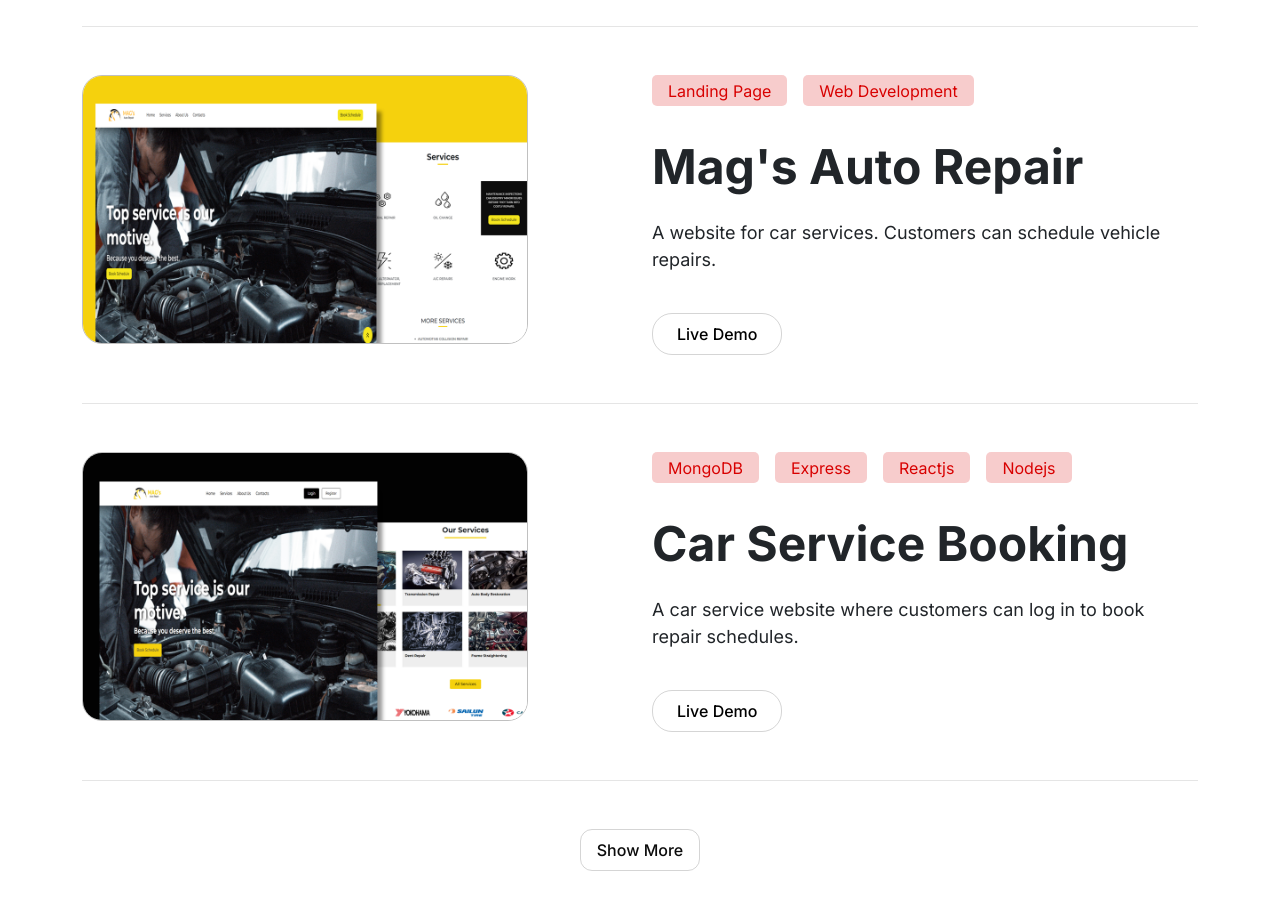
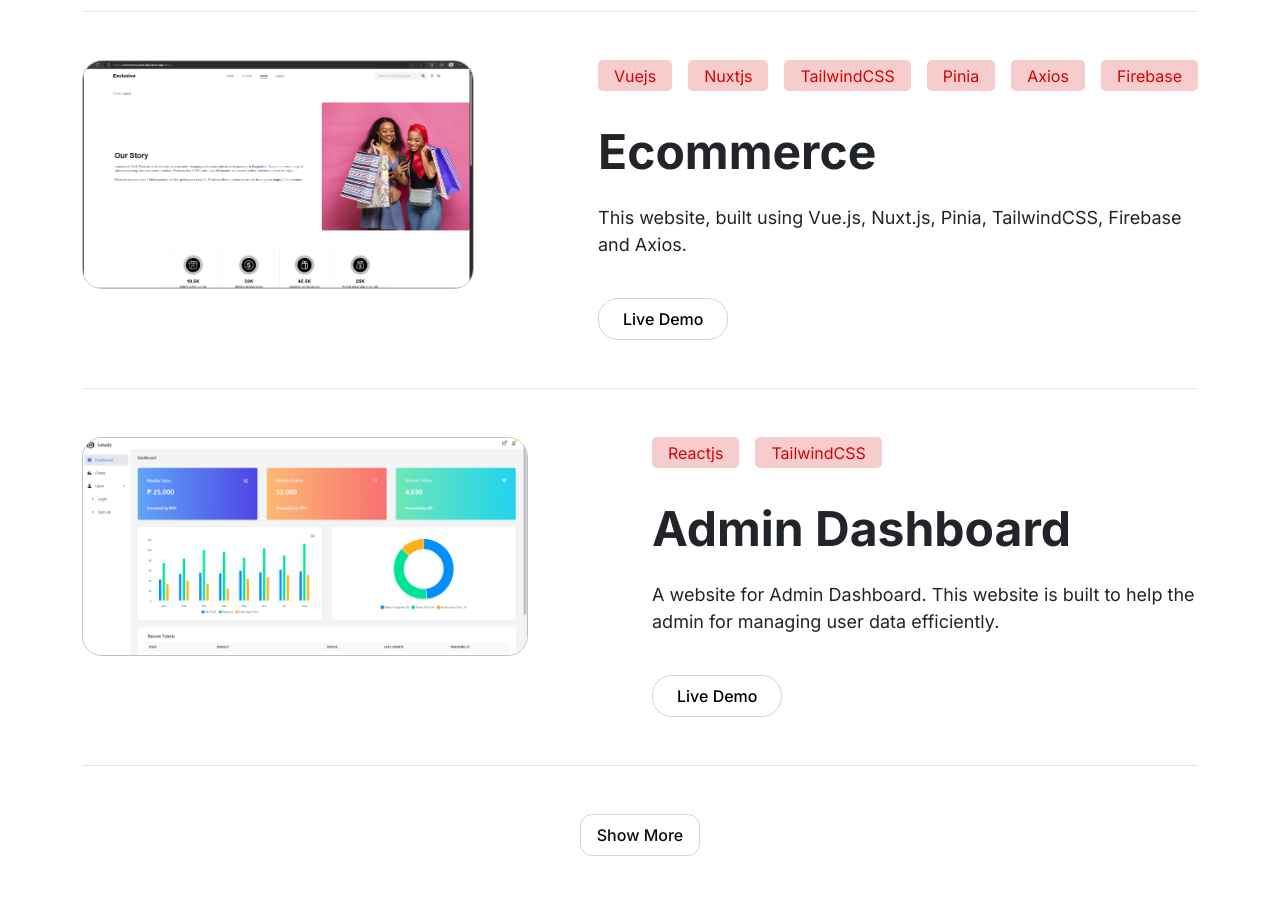
Before and after one commit to letadz/MyPortfolio, a React (Create React App) app: page / in a window 1280 px wide. Shown: the part 1680-2589 px from the top of the page. Built offline with nearby package versions, Linux system fonts and the light colour scheme.

Commit message:
- Added e-commerce project - Modify project section

```diff
--- a/src/components/project/ProjectData.js
+++ b/src/components/project/ProjectData.js
@@ -10,8 +10,8 @@ const ProjectData = () => {
 
   return (
     <div>
-      {datas.slice(0, showAllProjects ? datas.length : 3).map((data) => (
-        <div key={data.id} className="project-content">
+      {datas.slice(0, showAllProjects ? datas.length : 3).map((data, index) => (
+        <div key={index} className="project-content">
           <div className="project-left">
             <div className="project-card">
               <img src={data.img} alt={data.title} />
--- a/src/constants/data.js
+++ b/src/constants/data.js
@@ -1,15 +1,38 @@
-import proj1 from "../assets/project/proj1.png";
-import proj2 from "../assets/project/proj2.png";
-import proj3 from "../assets/project/proj3.png";
-import proj4 from "../assets/project/proj4.png";
-import proj5 from "../assets/project/proj5.png";
-import proj6 from "../assets/project/crud.webp";
-import proj7 from "../assets/project/traxionpay.webp";
+import proj1 from "../assets/project/traxionpay.webp";
+import proj2 from "../assets/project/ecommerce.png";
+import proj3 from "../assets/project/proj4.png";
+import proj4 from "../assets/project/proj1.png";
+import proj5 from "../assets/project/proj2.png";
+import proj6 from "../assets/project/proj3.png";
+import proj7 from "../assets/project/proj5.png";
+import proj8 from "../assets/project/crud.webp";
 
 export const datas = [
   {
-    id: 1,
     img: proj1,
+    title: "TraxionPay",
+    used: ["Vuejs", "Nuxtjs", "TailwindCSS", "Vuex", "Axios"],
+    description:
+      "This website, built using Vue.js, Nuxt.js, Vuex, TailwindCSS, and Axios for REST API integration. In my role, I develop new features and debug issues to ensure a smooth user experience.",
+  },
+  {
+    img: proj2,
+    title: "Ecommerce",
+    used: ["Vuejs", "Nuxtjs", "TailwindCSS", "Pinia", "Axios", "Firebase"],
+    description:
+      "This website, built using Vue.js, Nuxt.js, Pinia, TailwindCSS, Firebase and Axios.",
+    link: "https://ecommerce-nuxt-lake.vercel.app/",
+  },
+  {
+    img: proj3,
+    title: "Admin Dashboard",
+    used: ["Reactjs", "TailwindCSS"],
+    description:
+      "A website for Admin Dashboard. This website is built to help the admin for managing user data efficiently.",
+    link: "https://letadz-dashboard.vercel.app/",
+  },
+  {
+    img: proj4,
     title: "Letadz Bootcamp",
     used: ["Landing Page", "Web Development"],
     description:
@@ -17,8 +40,7 @@ export const datas = [
     link: "https://letadz.github.io/ResponsiveWebProject/",
   },
   {
-    id: 2,
-    img: proj2,
+    img: proj5,
     title: "Mag's Auto Repair",
     used: ["Landing Page", "Web Development"],
     description:
@@ -26,8 +48,7 @@ export const datas = [
     link: "https://kodego-group-project.vercel.app/",
   },
   {
-    id: 3,
-    img: proj3,
+    img: proj6,
     title: "Car Service Booking",
     used: ["MongoDB", "Express", "Reactjs", "Nodejs"],
     description:
@@ -35,17 +56,7 @@ export const datas = [
     link: "https://mags-auto-repair.herokuapp.com/",
   },
   {
-    id: 4,
-    img: proj4,
-    title: "Admin Dashboard",
-    used: ["Reactjs", "TailwindCSS"],
-    description:
-      "A website for Admin Dashboard. This website is built to help the admin for managing user data efficiently.",
-    link: "https://letadz-dashboard.vercel.app/",
-  },
-  {
-    id: 5,
-    img: proj5,
+    img: proj7,
     title: "Todo",
     used: ["Reactjs", "TailwindCSS", "Redux", "CRUD"],
     description:
@@ -53,20 +64,11 @@ export const datas = [
     link: "https://letadz-todo.vercel.app/",
   },
   {
-    id: 6,
-    img: proj6,
+    img: proj8,
     title: "Simple CRUD",
     used: ["Reactjs", "TailwindCSS", "Firebase"],
     description:
       "This application allows users to create, read, update, and delete items.",
     link: "https://letadz-todo.vercel.app/",
   },
-  {
-    id: 7,
-    img: proj7,
-    title: "TraxionPay",
-    used: ["Vuejs", "Nuxtjs", "TailwindCSS", "Vuex", "Axios"],
-    description:
-      "This website, built using Vue.js, Nuxt.js, Vuex, TailwindCSS, and Axios for REST API integration. In my role, I develop new features and debug issues to ensure a smooth user experience.",
-  },
 ];
```
Also changed, not shown: src/assets/project/ecommerce.png (added).
